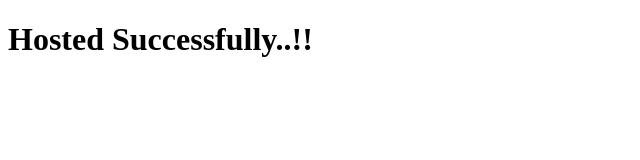
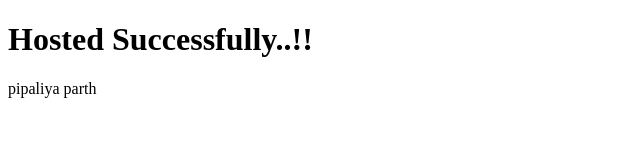
Before and after one commit to parthpipaliya626/Movies, a plain HTML site: page index.html in a window 1280 px wide. Shown: the whole page, without its empty margins (0-640 px from the left). Drawn offline with Linux system fonts and the light colour scheme.

Commit message:
Completed

```diff
--- a/index.html
+++ b/index.html
@@ -8,5 +8,6 @@
 </head>
 <body>
     <h1>Hosted Successfully..!!</h1>
+    <p>pipaliya parth</p>
 </body>
 </html>
```
